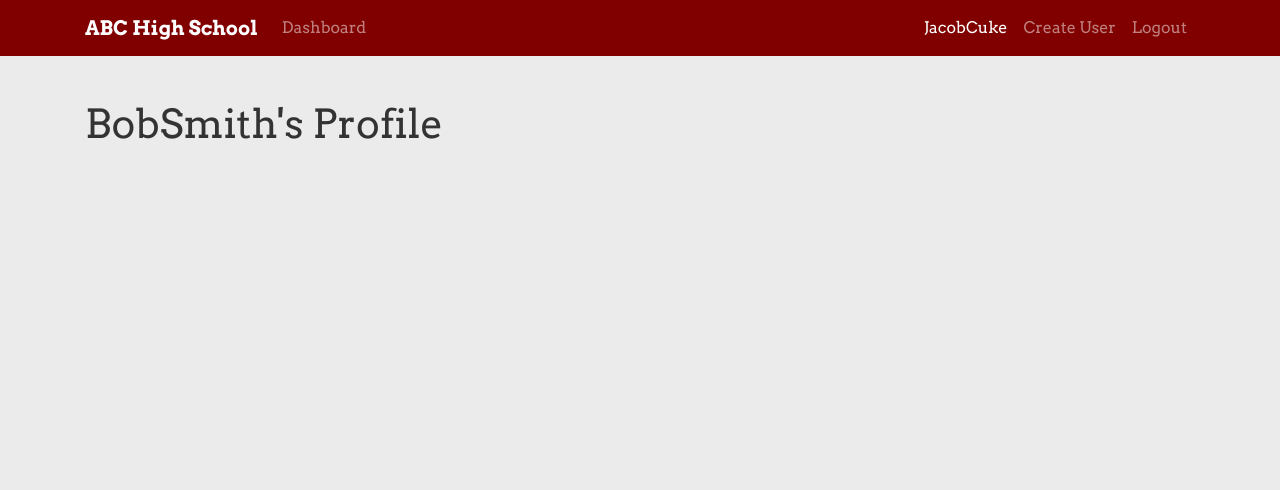
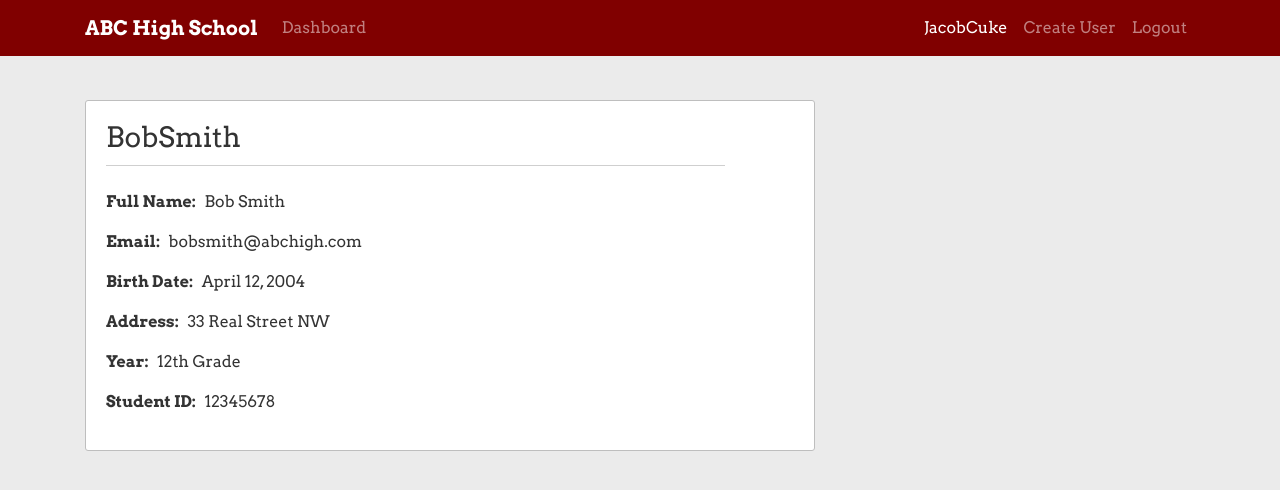
Before and after one commit to JacobCuke/SchoolManagement, a Django app: a page that uses users/templates/users/profile.html in a window 1280 px wide. Shown: the top 490 px of the page. Run offline with Django 3.2, Linux system fonts and the light colour scheme; a user stored in the database is signed in; data comes from the database, SQL or seed files in the repository; both versions use the stored data as it was after the commit; some libraries are stand-ins or nearby versions.

Commit message:
Display user information on their profile page

```diff
--- a/school/static/school/main.css
+++ b/school/static/school/main.css
@@ -36,8 +36,8 @@ body {
 
 .content-title {
   border-bottom: 1px solid #cfcfcf;
-  padding-bottom: 7px;
-  margin-bottom: 17px;
+  padding-bottom: 10px;
+  margin-bottom: 24px;
   width: 90%;
 }
 
--- a/users/templates/users/profile.html
+++ b/users/templates/users/profile.html
@@ -1,9 +1,47 @@
 {% extends "school/content.html" %}
 
 {% block title %}
-- {{kwargs.username}}'s Profile
+- {{ kwargs.username }}'s Profile
 {% endblock title %}
 
 {% block content %}
-  <h1>{{kwargs.username}}'s Profile</h1>
+  <div class="content-section">
+    <h3 class="content-title">{{ kwargs.username }}</h3>
+    <p>
+      <span class="data-title">Full Name:</span>
+      <span class="data-content">{{ profile_user.first_name }} {{ profile_user.last_name }}</span>
+    </p>
+    <p>
+      <span class="data-title">Email:</span>
+      <span class="data-content">{{ profile_user.email }}</span>
+    </p>
+    <p>
+      <span class="data-title">Birth Date:</span>
+      <span class="data-content">{{ profile_user.profile.birth_date }}</span>
+    </p>
+    <p>
+      <span class="data-title">Address:</span>
+      <span class="data-content">{{ profile_user.profile.address }}</span>
+    </p>
+    {% if profile_user.student %}
+      <p>
+        <span class="data-title">Year:</span>
+        <span class="data-content">{{ profile_user.student.get_year_display }}</span>
+      </p>
+      <p>
+        <span class="data-title">Student ID:</span>
+        <span class="data-content">{{ profile_user.student.student_id_no }}</span>
+      </p>
+    {% endif %}
+    {% if profile_user.instructor %}
+      <p>
+        <span class="data-title">Office Number:</span>
+        <span class="data-content">{{ profile_user.instructor.office_number }}</span>
+      </p>
+      <p>
+        <span class="data-title">Office Phone Number:</span>
+        <span class="data-content">{{ profile_user.instructor.office_phone_number }}</span>
+      </p>
+    {% endif %}
+  </div>
 {% endblock content %}
--- a/users/views.py
+++ b/users/views.py
@@ -87,7 +87,7 @@ def profile(request, **kwargs):
 
     # Superusers can view anyone's profile
     if user.is_superuser:
-        return render(request, 'users/profile.html', context={'kwargs': kwargs})
+        return render(request, 'users/profile.html', context={'kwargs': kwargs, 'profile_user': profile_user})
 
     # Users cannot view superuser's profile
     if (profile_user.is_superuser):
@@ -95,11 +95,11 @@ def profile(request, **kwargs):
 
     # Anyone can view their own profile
     if (user == profile_user):
-        return render(request, 'users/profile.html', context={'kwargs': kwargs})
+        return render(request, 'users/profile.html', context={'kwargs': kwargs, 'profile_user': profile_user})
 
     # Anyone can view an instructor's profile
     if Instructor.objects.filter(user=profile_user).exists():
-        return render(request, 'users/profile.html', context={'kwargs': kwargs})
+        return render(request, 'users/profile.html', context={'kwargs': kwargs, 'profile_user': profile_user})
 
     # Students cannot view other students' profile
     student = Student.objects.filter(user=user).first()
@@ -116,7 +116,7 @@ def profile(request, **kwargs):
         student_instructors = Course.objects.filter(id__in=student_courses).values('instructor')
         print(student_instructors)
         if Instructor.objects.filter(user=instructor.user, user__in=student_instructors).exists():
-            return render(request, 'users/profile.html', context={'kwargs': kwargs})
+            return render(request, 'users/profile.html', context={'kwargs': kwargs, 'profile_user': profile_user})
 
     return redirect('access-denied')
 
```
Also changed, not shown: db.sqlite3.
